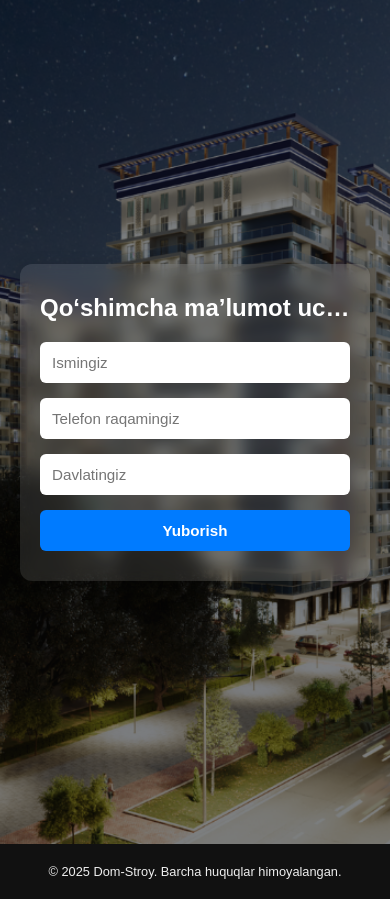
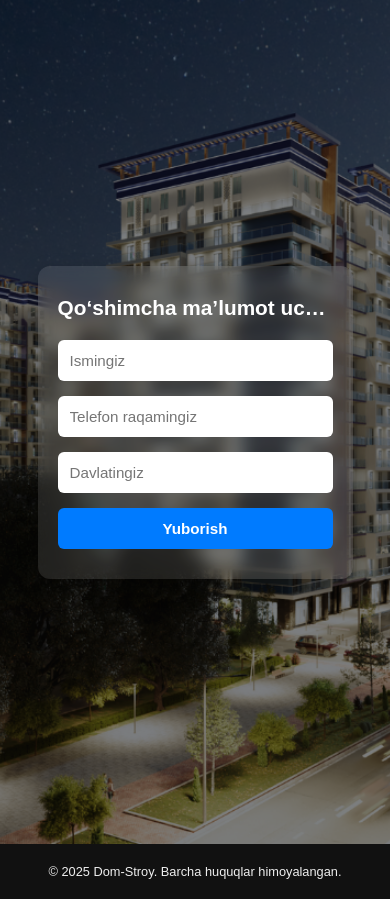
Before and after one commit to Behzod031/lend_Chet_EL, a Flask app: page / in a window 390 px wide. Run offline with Flask 3, Linux system fonts and the light colour scheme.

Commit message:
Update style.css

```diff
--- a/static/css/style.css
+++ b/static/css/style.css
@@ -39,7 +39,7 @@ body {
   padding: 40px 30px;
   border-radius: 12px;
   box-shadow: 0 8px 20px rgba(0, 0, 0, 0.3);
-  max-width: 400px;
+  max-width: 600px; /* ✅ увеличено для длинных заголовков */
   width: 100%;
   animation: fadeInUp 0.6s ease forwards;
   opacity: 0;
@@ -48,9 +48,9 @@ body {
 
 .hero-content h1 {
   font-size: clamp(1.5rem, 4vw, 2.5rem);
-  white-space: nowrap;
+  white-space: nowrap;       /* ✅ запрет переноса строки */
   overflow: hidden;
-  text-overflow: ellipsis;
+  text-overflow: ellipsis;   /* ✅ обрезка с ... при переполнении */
   margin-bottom: 20px;
 }
 
@@ -112,10 +112,11 @@ body {
 @media (max-width: 480px) {
   .hero-content {
     padding: 30px 20px;
+    max-width: 90%;
   }
 
   .hero-content h1 {
-    font-size: 1.5rem;
+    font-size: 1.3rem;
   }
 
   .hero-form input,
```
